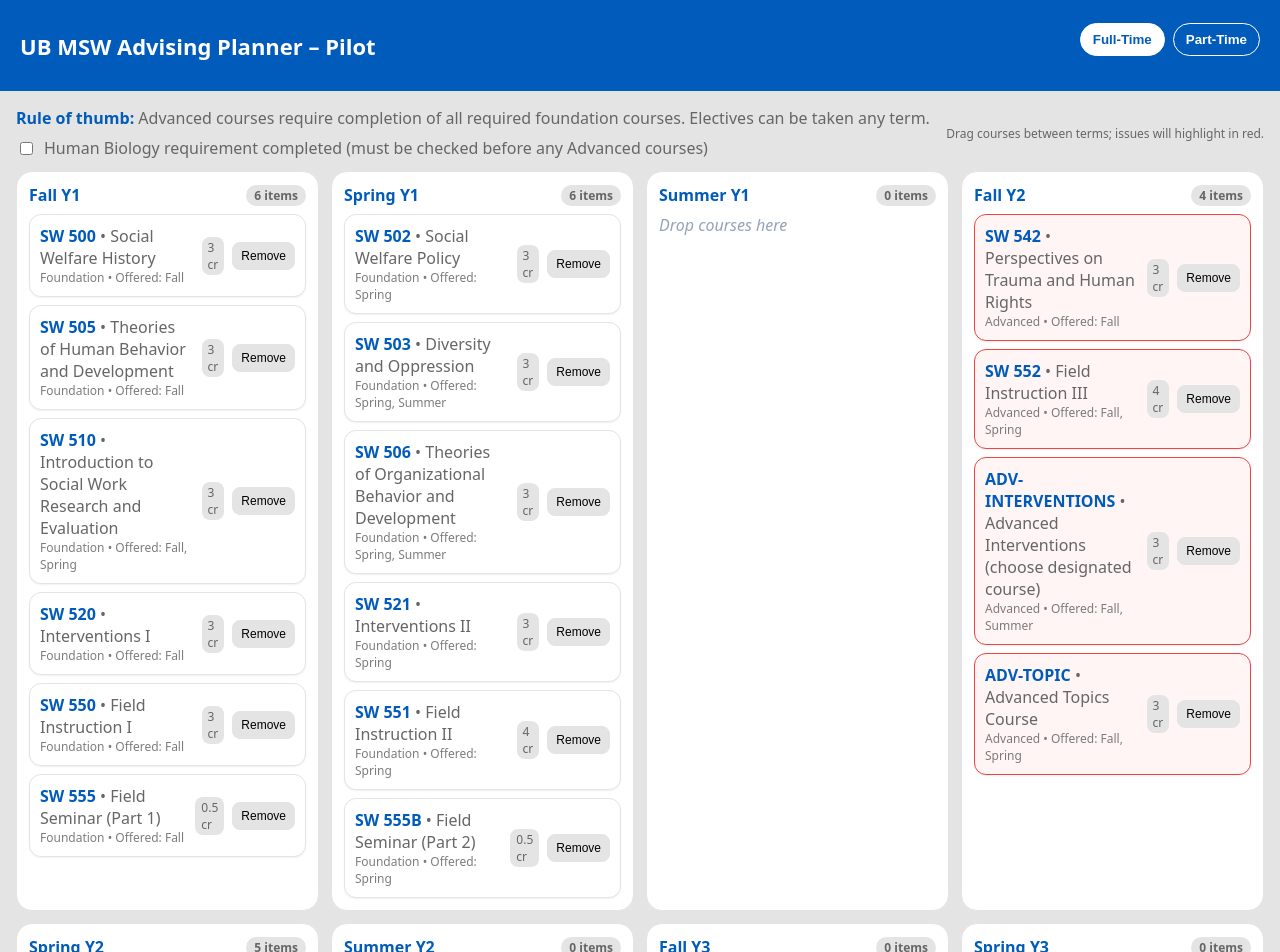
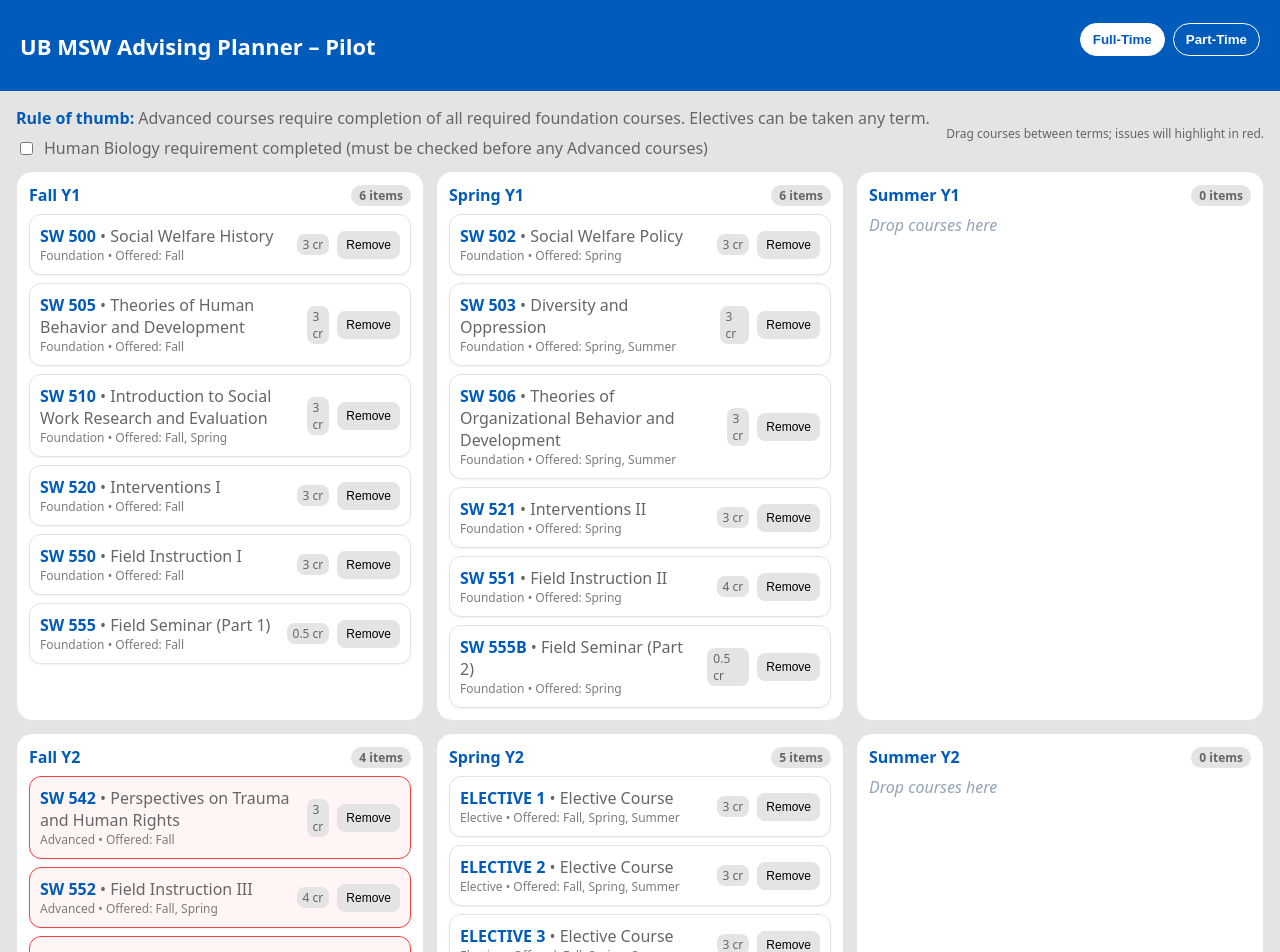
Before and after one commit to jhine3/ub-msw-planner, a React (Vite) app: page / in a window 1280 px wide. Shown: the top 952 px of the page. Built offline with nearby package versions, Linux system fonts and the light colour scheme.

Commit message:
Update App.jsx

```diff
--- a/src/App.jsx
+++ b/src/App.jsx
@@ -1,8 +1,7 @@
 import React, { useMemo, useState } from "react";
 
-// UB MSW Advising Planner – Known-Good Baseline
-// Features: FT/PT tabs, UB colors, drag & drop, prereq/coreq checks, advanced-year gate
-// NO: year-row layout, credit totals, print view, self-tests
+// UB MSW Advising Planner – Baseline with distinct Electives & Advanced Topics (fixed file)
+// Fix: duplicate keys replaced with unique IDs (ELECTIVE 1/2/3, ADV-TOPIC 1/2) and full file restored
 
 const COLORS = {
   ubBlue: "#005bbb",
@@ -20,7 +19,7 @@
   container: { padding: 16, maxWidth: 1400, margin: "0 auto" },
   tabs: { display: "flex", gap: 8, marginBottom: 12 },
   tab: function(active){ return { padding: "8px 12px", borderRadius: 9999, background: active ? COLORS.white : "transparent", color: active ? COLORS.ubBlue : COLORS.white, border: "1px solid "+COLORS.white , cursor: "pointer", fontWeight: 600 }; },
-  grid: { display: "grid", gap: 12, gridTemplateColumns: "repeat(4, minmax(0, 1fr))" },
+  grid: { display: "grid", gap: 12, gridTemplateColumns: "repeat(3, minmax(0, 1fr))" },
   col: { background: COLORS.white, borderRadius: 16, border: "1px solid "+COLORS.lightGray, padding: 12, minHeight: 260, display: "flex", flexDirection: "column" },
   colHeader: { display: "flex", justifyContent: "space-between", alignItems: "center", marginBottom: 8, fontWeight: 600, color: COLORS.ubBlue },
   chip: function(issue){ return { display: "flex", justifyContent: "space-between", alignItems: "center", gap: 8, padding: 10, borderRadius: 12, border: "1px solid "+(issue ? COLORS.errorBorder : COLORS.lightGray), background: issue ? COLORS.errorBg : COLORS.white, boxShadow: "0 1px 2px rgba(0,0,0,0.06)", cursor: "grab" }; },
@@ -38,34 +37,37 @@
 ];
 
 const CATALOG = {
+  // Foundation
   "SW 500": { title: "Social Welfare History", credits: 3, offered: ["Fall"], prereqs: [], coreqs: [], level: LEVEL.FOUNDATION },
   "SW 505": { title: "Theories of Human Behavior and Development", credits: 3, offered: ["Fall"], prereqs: [], coreqs: [], level: LEVEL.FOUNDATION },
   "SW 510": { title: "Introduction to Social Work Research and Evaluation", credits: 3, offered: ["Fall","Spring"], prereqs: [], coreqs: [], level: LEVEL.FOUNDATION },
   "SW 520": { title: "Interventions I", credits: 3, offered: ["Fall"], prereqs: [], coreqs: ["SW 550","SW 555"], level: LEVEL.FOUNDATION },
   "SW 550": { title: "Field Instruction I", credits: 3, offered: ["Fall"], prereqs: [], coreqs: ["SW 520","SW 555"], level: LEVEL.FOUNDATION },
   "SW 555": { title: "Field Seminar (Part 1)", credits: 0.5, offered: ["Fall"], prereqs: [], coreqs: ["SW 520","SW 550"], level: LEVEL.FOUNDATION },
-
   "SW 502": { title: "Social Welfare Policy", credits: 3, offered: ["Spring"], prereqs: [], coreqs: [], level: LEVEL.FOUNDATION },
   "SW 503": { title: "Diversity and Oppression", credits: 3, offered: ["Spring","Summer"], prereqs: [], coreqs: [], level: LEVEL.FOUNDATION },
   "SW 506": { title: "Theories of Organizational Behavior and Development", credits: 3, offered: ["Spring","Summer"], prereqs: [], coreqs: [], level: LEVEL.FOUNDATION },
   "SW 521": { title: "Interventions II", credits: 3, offered: ["Spring"], prereqs: ["SW 505","SW 520","SW 550"], coreqs: ["SW 551","SW 555B"], level: LEVEL.FOUNDATION },
   "SW 551": { title: "Field Instruction II", credits: 4, offered: ["Spring"], prereqs: ["SW 505","SW 520","SW 550"], coreqs: ["SW 521","SW 555B"], level: LEVEL.FOUNDATION },
   "SW 555B": { title: "Field Seminar (Part 2)", credits: 0.5, offered: ["Spring"], prereqs: ["SW 555"], coreqs: ["SW 521","SW 551"], level: LEVEL.FOUNDATION },
-
+  // Advanced + Electives
   "SW 542": { title: "Perspectives on Trauma and Human Rights", credits: 3, offered: ["Fall"], prereqs: FOUNDATION_LIST.slice(), coreqs: [], level: LEVEL.ADVANCED },
   "SW 552": { title: "Field Instruction III", credits: 4, offered: ["Fall","Spring"], prereqs: FOUNDATION_LIST.slice(), coreqs: [], level: LEVEL.ADVANCED },
   "SW 553": { title: "Field Instruction IV", credits: 3, offered: ["Spring","Summer"], prereqs: ["SW 552"].concat(FOUNDATION_LIST), coreqs: [], level: LEVEL.ADVANCED },
-  "ADV-INTERVENTIONS": { title: "Advanced Interventions (choose designated course)", credits: 3, offered: ["Fall","Summer"], prereqs: FOUNDATION_LIST.slice(), coreqs: [], level: LEVEL.ADVANCED },
-  "ADV-TOPIC": { title: "Advanced Topics Course", credits: 3, offered: ["Fall","Spring"], prereqs: FOUNDATION_LIST.slice(), coreqs: [], level: LEVEL.ADVANCED },
-  "ELECTIVE": { title: "Elective Course", credits: 3, offered: ["Fall","Spring","Summer"], prereqs: [], coreqs: [], level: LEVEL.ELECTIVE },
+  "ADV-INTERVENTIONS": { title: "Advanced Interventions", credits: 3, offered: ["Fall","Summer"], prereqs: FOUNDATION_LIST.slice(), coreqs: [], level: LEVEL.ADVANCED },
+  "ADV-TOPIC 1": { title: "Advanced Topics Course", credits: 3, offered: ["Fall","Spring"], prereqs: FOUNDATION_LIST.slice(), coreqs: [], level: LEVEL.ADVANCED },
+  "ADV-TOPIC 2": { title: "Advanced Topics Course", credits: 3, offered: ["Fall","Spring"], prereqs: FOUNDATION_LIST.slice(), coreqs: [], level: LEVEL.ADVANCED },
+  "ELECTIVE 1": { title: "Elective Course", credits: 3, offered: ["Fall","Spring","Summer"], prereqs: [], coreqs: [], level: LEVEL.ELECTIVE },
+  "ELECTIVE 2": { title: "Elective Course", credits: 3, offered: ["Fall","Spring","Summer"], prereqs: [], coreqs: [], level: LEVEL.ELECTIVE },
+  "ELECTIVE 3": { title: "Elective Course", credits: 3, offered: ["Fall","Spring","Summer"], prereqs: [], coreqs: [], level: LEVEL.ELECTIVE },
 };
 
 const PLAN_FULL_TIME = {
   "Fall Y1": ["SW 500","SW 505","SW 510","SW 520","SW 550","SW 555"],
   "Spring Y1": ["SW 502","SW 503","SW 506","SW 521","SW 551","SW 555B"],
   "Summer Y1": [],
-  "Fall Y2": ["SW 542","SW 552","ADV-INTERVENTIONS","ADV-TOPIC"],
-  "Spring Y2": ["ELECTIVE","ELECTIVE","ELECTIVE","SW 553","ADV-TOPIC"],
+  "Fall Y2": ["SW 542","SW 552","ADV-INTERVENTIONS","ADV-TOPIC 1"],
+  "Spring Y2": ["ELECTIVE 1","ELECTIVE 2","ELECTIVE 3","SW 553","ADV-TOPIC 2"],
   "Summer Y2": [],
   "Fall Y3": [],
   "Spring Y3": [],
@@ -75,13 +77,13 @@
 const PLAN_PART_TIME = {
   "Fall Y1": ["SW 500","SW 505"],
   "Spring Y1": ["SW 502","SW 510"],
-  "Summer Y1": ["SW 503","SW 506","ELECTIVE"],
+  "Summer Y1": ["SW 503","SW 506","ELECTIVE 1"],
   "Fall Y2": ["SW 520","SW 550","SW 555"],
   "Spring Y2": ["SW 521","SW 551","SW 555B"],
-  "Summer Y2": ["ADV-INTERVENTIONS","ELECTIVE"],
-  "Fall Y3": ["SW 542","ADV-TOPIC"],
-  "Spring Y3": ["SW 552","ADV-TOPIC"],
-  "Summer Y3": ["SW 553","ELECTIVE"],
+  "Summer Y2": ["ADV-INTERVENTIONS","ELECTIVE 2"],
+  "Fall Y3": ["SW 542","ADV-TOPIC 1"],
+  "Spring Y3": ["SW 552","ADV-TOPIC 2"],
+  "Summer Y3": ["SW 553","ELECTIVE 3"],
   "Fall Y4": [],
   "Spring Y4": [],
   "Summer Y4": [],
@@ -160,7 +162,7 @@
 }
 
 export default function App() {
-  const [track, setTrack] = useState("FT"); // FT or PT
+  const [track, setTrack] = useState("FT");
   const [plan, setPlan] = useState(PLAN_FULL_TIME);
   const [drag, setDrag] = useState(null);
   const [humanBioComplete, setHumanBioComplete] = useState(false);
@@ -203,8 +205,9 @@
     });
   }
 
+  // Unplaced required courses (compat-friendly)
   var __all = [];
-  for (var __k in plan) { if (Object.prototype.hasOwnProperty.call(plan, __k)) { __all = __all.concat(plan[__k]); } }
+  for (var __k in plan) { if (plan.hasOwnProperty(__k)) { __all = __all.concat(plan[__k]); } }
   const placed = new Set(__all);
   const unplaced = Object.keys(CATALOG).filter(function(c){ return !placed.has(c) && CATALOG[c].level !== LEVEL.ELECTIVE; });
 
@@ -256,7 +259,7 @@
           <section style={styles.catalog}>
             <h3 style={{ marginBottom: 8, color: COLORS.ubBlue }}>Catalog (unplaced required courses)</h3>
             {unplaced.length === 0 ? (
-              <div style={{ fontSize: 14 }}>All required courses are placed. Use generic "Elective" and advanced placeholders as needed.</div>
+              <div style={{ fontSize: 14 }}>All required courses are placed. Use Electives and Advanced placeholders as needed.</div>
             ) : (
               <div style={{ display: "grid", gap: 8, gridTemplateColumns: "repeat(auto-fit, minmax(220px, 1fr))" }}>
                 {unplaced.map(function(code){
```
